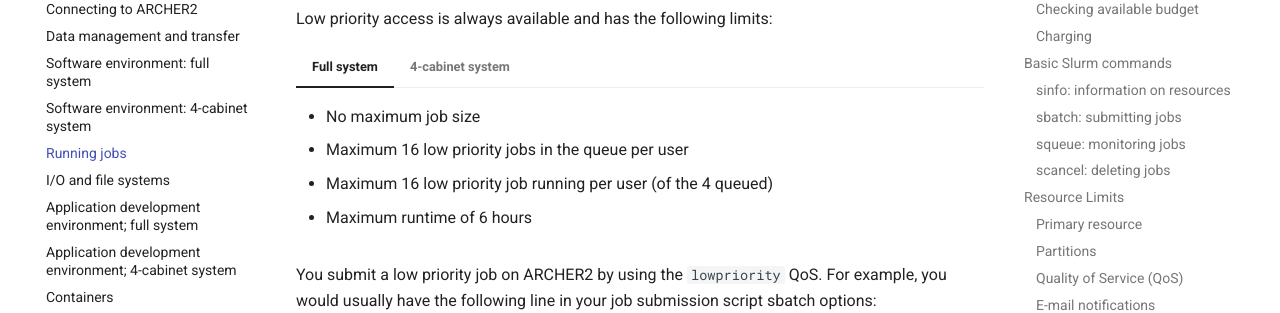
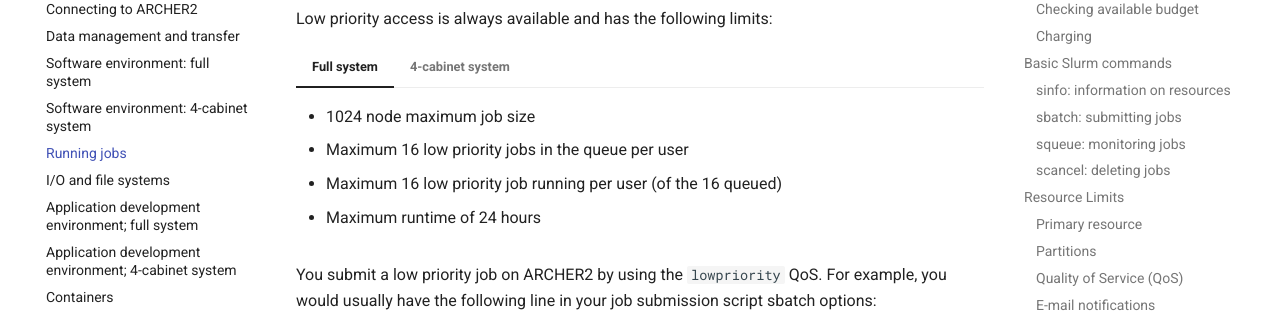
Before and after one commit to ARCHER2-HPC/archer2-docs, an MkDocs documentation site: the page built from docs/user-guide/scheduler.md, in a window 1280 px wide and 900 px high, scrolled down 34921 px. Shown: the part 153-466 px from the top of the window. Built offline with MkDocs 1.6.1 and Material for MkDocs 9.7.7, drawn with Linux system fonts in a browser that asks for light colours; comment, search, counter and statistics services are not loaded.

Commit message:
Correct information about low priority QOS on full system
Changed information to match the QOS table listed later.

```diff
--- a/docs/user-guide/scheduler.md
+++ b/docs/user-guide/scheduler.md
@@ -1973,10 +1973,10 @@
 Low priority access is always available and has the following limits:
 
 === "Full system"
-    - No maximum job size
+    - 1024 node maximum job size
     - Maximum 16 low priority jobs in the queue per user
-    - Maximum 16 low priority job running per user (of the 4 queued)
-    - Maximum runtime of 6 hours
+    - Maximum 16 low priority job running per user (of the 16 queued)
+    - Maximum runtime of 24 hours
 === "4-cabinet system"
     - 256 node maximum job size
     - 256 nodes maximum in use by any one user
```
